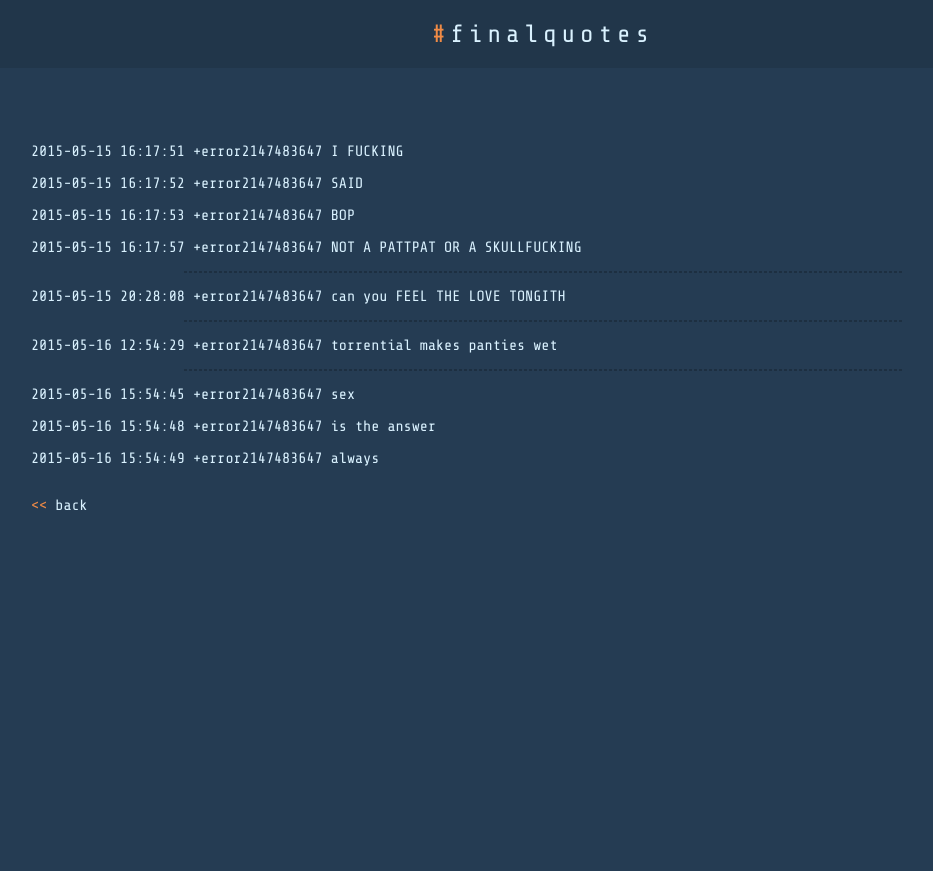
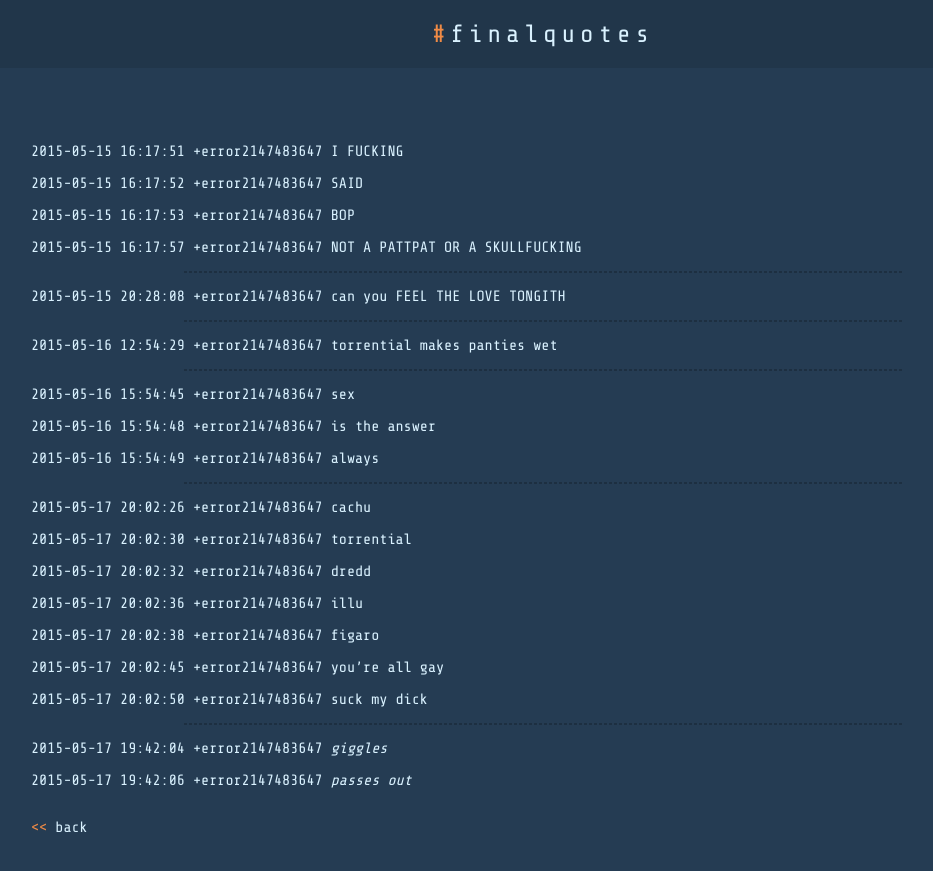
Before and after one commit to finalquotes/finalquotes.github.io, a Jekyll site: the page built from error2147483647.md, in a window 1280 px wide. Shown: the top 871 px of the page, without its empty margins (97-1030 px from the left). Built offline with Jekyll 4.4.1, drawn with Linux system fonts in a browser that asks for light colours.

Commit message:
new shit

```diff
--- a/error2147483647.md
+++ b/error2147483647.md
@@ -27,3 +27,25 @@ permalink: /error2147483647/
 2015-05-16 15:54:48	+error2147483647	is the answer
 
 2015-05-16 15:54:49	+error2147483647	always
+
+---
+
+2015-05-17 20:02:26	+error2147483647	cachu
+
+2015-05-17 20:02:30	+error2147483647	torrential
+
+2015-05-17 20:02:32	+error2147483647	dredd
+
+2015-05-17 20:02:36	+error2147483647	illu
+
+2015-05-17 20:02:38	+error2147483647	figaro
+
+2015-05-17 20:02:45	+error2147483647	you're all gay
+
+2015-05-17 20:02:50	+error2147483647	suck my dick
+
+---
+
+2015-05-17 19:42:04	+error2147483647	*giggles*
+
+2015-05-17 19:42:06	+error2147483647	*passes out*
```
Also changed, not shown: shoop.md (+1 -1 lines).
